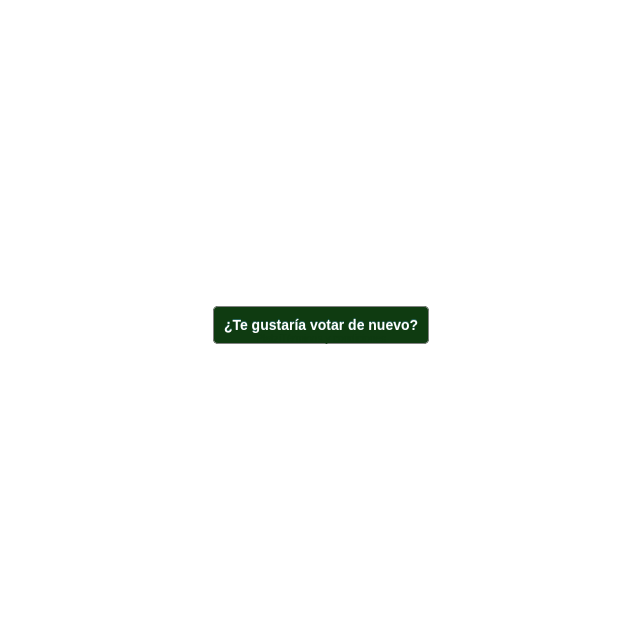
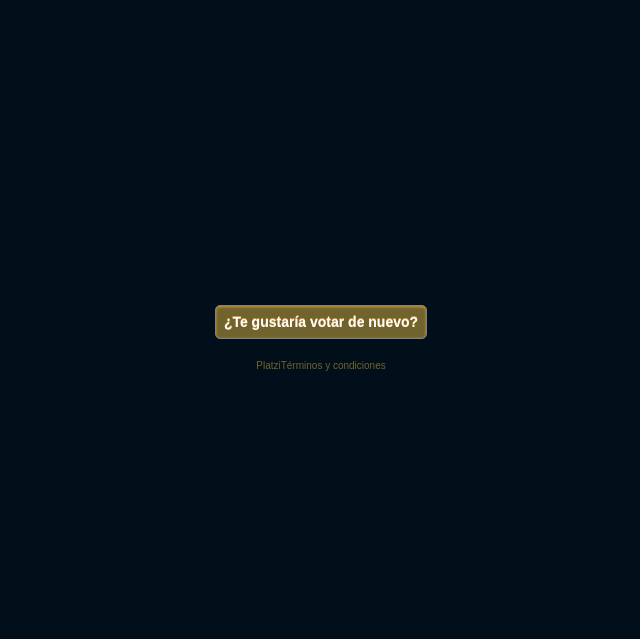
Before and after one commit to dcarolinahdev/py_platziawards, a Django app: template platziawardsapp/polls/templates/polls/results.html in a window 1280 px wide. Shown: the top 639 px of the page, without its empty margins (319-959 px from the left). Run offline with Django 3.2, Linux system fonts and the light colour scheme; the template is opened without the code that fills it, so the values that code supplies are empty.

Commit message:
Add styles v0.3 - fixing margins and paddings

```diff
--- a/platziawardsapp/polls/static/polls/css/style.css
+++ b/platziawardsapp/polls/static/polls/css/style.css
@@ -1,9 +1,11 @@
 :root
 {
-    --green-dark: #0F3B11;
-    --green-med: #26862b;
-    --sea-shadow: #2b665e;
-    --gray-blue: #828282;
+    --border-button: #828282;
+    --box-shadow-gold: #cc9838;
+    --text-shadow-gold: #dd983e;
+
+    --gold: #71632d;
+    --text_main: silver;
 }
 
 *
@@ -23,47 +25,70 @@
 {
     display: flex;
     flex-direction: column;
-    height: 80vh;
-
     align-items: center;
     justify-content: center;
 
+    background: hsl(204, 100%, 5%);
+    height: 80vh;
+
     font-family: Arial, Helvetica, sans-serif;
-    color: green;
+    color: var(--text_main);
 }
 
 /* ---------- content ---------- */
+
 h1
 {
-    color: var(--green-dark);
+    color: var(--gold);
     margin-bottom: 1rem;
+}
+
+.main-box
+{
+    margin-bottom: 1.6rem;
+}
+
+.results
+{
+    display: flex;
+    flex-direction: column;
+    justify-content: center;
+}
+
+.box-button
+{
+    display: inline-flex;
 }
 
 /* lists */
 main ul li a
 {
-    color: green;
+    color: var(--text_main);
 }
 
 main ul
 {
     list-style-type: none;
-    margin-bottom: 2rem;
+}
+
+/* margin botton to button */
+main ul, fieldset
+{
+    margin-bottom: 3rem;
 }
 
 /* form button */
-form > input, main > a
+form > input, main a
 {
-    box-shadow: inset 0px 1px 3px 0px var(--sea-shadow-soft);
-    background: var(--green-dark);
+    box-shadow: inset 0px 1px 3px 0px var(--box-shadow-gold);
+    background: var(--gold);
     border-radius: 5px;
-    border: 1px solid var(--gray-blue);
+    border: 1px solid var(--border-button);
     font-weight: bold;
     font-size: 1.4rem;
     color: white;
-    text-shadow: 0px -1px 0px var(--sea-shadow);
-    padding: 1rem;
-    margin: 0.5rem;
+    text-shadow: 0px -1px 0px var(--text-shadow-gold);
+    padding: 0.8rem;
 }
 
 main a
@@ -76,10 +101,11 @@
 {
     display: flex;
     justify-content: center;
+    padding: 0.5rem 0rem;
 }
 
 footer > a
 {
-    color: var(--green-dark);
+    color: var(--gold);
     text-decoration: none;
 }
--- a/platziawardsapp/polls/templates/polls/detail.html
+++ b/platziawardsapp/polls/templates/polls/detail.html
@@ -7,7 +7,7 @@
 {% endblock %}
 
 {% block container %}
-    <div class="">
+    <div class="main-box">
         <header>
             <h1>{{ question.question_text }}</h1>
         </header>
--- a/platziawardsapp/polls/templates/polls/index.html
+++ b/platziawardsapp/polls/templates/polls/index.html
@@ -7,7 +7,7 @@
 {% endblock %}
 
 {% block container %}
-    <div class="">
+    <div class="main-box">
         <header>
             <h1>Premios Platzi App</h1>
         </header>
--- a/platziawardsapp/polls/templates/polls/results.html
+++ b/platziawardsapp/polls/templates/polls/results.html
@@ -7,18 +7,22 @@
 {% endblock %}
 
 {% block container %}
-    <div class="">
+    <div class="main-box">
         <header>
             <h1>{{ question.question_text }}</h1>
         </header>
 
         <main>
+            <div class="results">
                 <ul>
                     {% for choice in question.choice_set.all %}
                         <li>{{ choice.choice_text }} -- <b>{{ choice.votes }} voto{{ choice.votes|pluralize }}</b></li>
                     {% endfor %}
                 </ul>
+                <div class="box-button">
                     <a href="{% url 'polls:detail' question.id %}">¿Te gustaría votar de nuevo?</a>
+                </div>
+            </div>
         </main>
     </div>
 {% endblock %}
```
Lines whose indentation alone changed are shown as unchanged.
